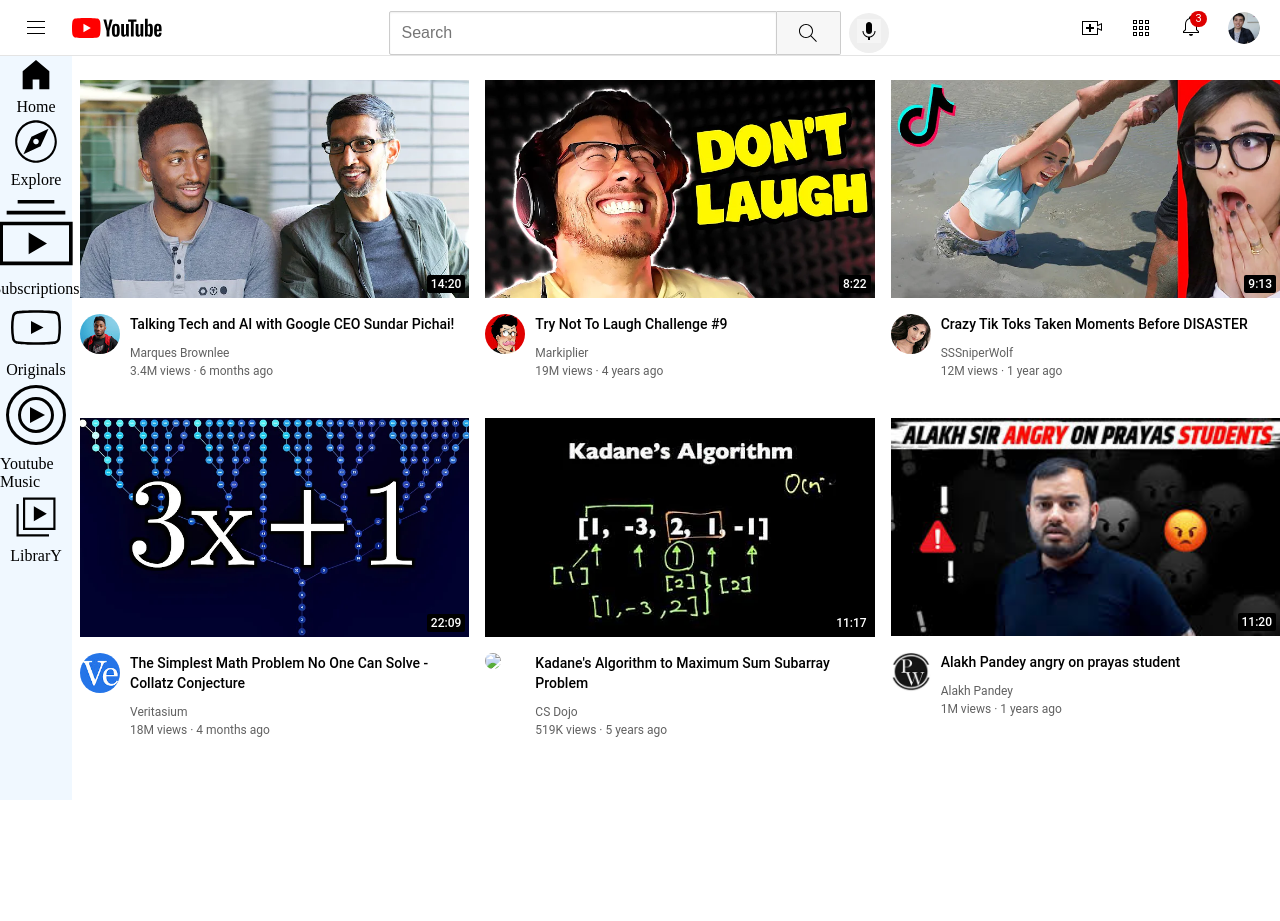
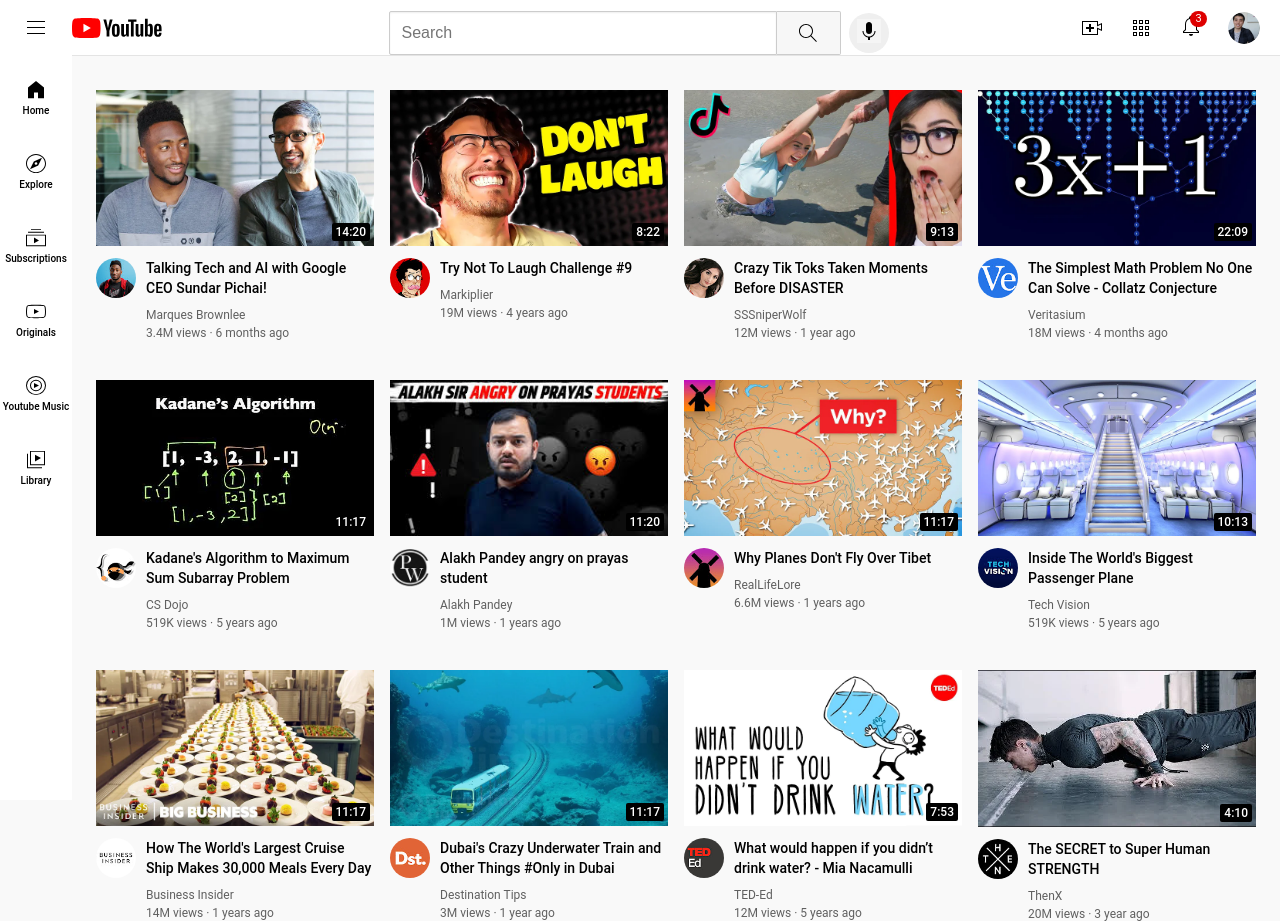
Before and after one commit to Naved994/WebDeveloper, a plain HTML site: page Youtube/youtube.html in a window 1280 px wide. Before the commit the page ends 800 px from the top, so only its background shows below. Drawn offline with Linux system fonts and the light colour scheme; a web font is replaced by a local one.

Commit message:
finishing the project

```diff
--- a/Youtube/youtube.css/general.css
+++ b/Youtube/youtube.css/general.css
@@ -5,6 +5,8 @@
   }
 body{
     margin:0;
-    padding-top:80px;
-    padding-left: 80px;
+    padding-top:90px;
+    padding-left: 96px;
+    padding-right: 24px;
+    background-color: rgb(249, 249, 249);
   }
--- a/Youtube/youtube.css/header.css
+++ b/Youtube/youtube.css/header.css
@@ -66,6 +66,24 @@
     display: flex;
     align-items: center;
     justify-content: center;
+
+    position: relative;
+  }
+  .tooltip{
+    position: absolute;
+    background-color: gray;
+    color: white;
+    padding-top: 4px;
+    padding-left: 8px;
+    padding-bottom: 4px;
+    padding-right: 8px;
+    border-radius: 2px;
+    font-size: 12px;
+    bottom: -30px;
+    opacity: 0;
+  }
+  .search:hover .tooltip{
+    opacity: 1;
   }
   .search-img{
     height: 24px;
--- a/Youtube/youtube.css/sidebar.css
+++ b/Youtube/youtube.css/sidebar.css
@@ -1,17 +1,29 @@
 .sidebar{
-    background-color:aliceblue;
     position: fixed;
     left: 0;
     bottom: 0;
     top: 55px;
     width: 72px;
-    display: flex;
-    flex-direction: column;
-    align-items: center;
+    background-color: white;
+    z-index: 200;
+   padding-top: 5px;
 }
 .side-link{
-
+    height: 74px;
+    flex-direction: column;
+    display: flex;
+    align-items: center;
+    justify-content: center;
+    align-items: center;
+    font-family: roboto,arial;
+    font-size: 10px;
+    cursor: pointer;
+    font-weight: 500;
+}
+.side-link:hover{
+    background-color: rgb(152, 154, 156);
 }
 .side-icon{
-
+    height: 23.99px;
+   margin-bottom: 4px;
 }
--- a/Youtube/youtube.css/video.css
+++ b/Youtube/youtube.css/video.css
@@ -6,7 +6,7 @@
       font-size: 14px;
       font-weight: 500;
       line-height: 20px;
-      margin-bottom: 12px;
+      margin-bottom: 10px;
   }
 .profile-picture{
 width: 40px;
@@ -14,7 +14,7 @@
 }
 .thumbnail-row{
   position: relative;
-margin-bottom: 12px;
+margin-bottom: 8px;
 }
 .video-stats,
 .video-author{
@@ -34,6 +34,22 @@
 column-gap: 16px ;
 row-gap: 40px;
 }
+@media (max-width:750px){
+  .video-grid{
+    grid-template-columns: 1fr 1fr;
+  }
+}
+@media (min-width:1000px) and (max-width:999px){
+  .video-grid{
+    grid-template-columns: 1fr 1fr 1fr ;
+  }
+}
+@media (min-width:1000px){
+  .video-grid{
+    grid-template-columns: 1fr 1fr 1fr 1fr;
+  }
+}
+
 .video-time{
   background-color: black;
   color: white;
--- a/Youtube/youtube.html
+++ b/Youtube/youtube.html
@@ -14,10 +14,11 @@
     <link rel="stylesheet" href="youtube.css/sidebar.css">
 </head>
 <body>
-  <div class="header">
+  <header class="header">
     <div class="left-section"><img class="hamburger-menu" src="icon/hamburger-menu.svg"><img class="youtube-logo" src="icon/youtube-logo.svg"></div>
     <div class="middle-section"> <input class="search-bar" input="text" placeholder="Search">
-      <button class="search"><img class="search-img" src="icon/search.svg"></button>
+      <button class="search"><img class="search-img" src="icon/search.svg">
+      <div class="tooltip">Search</div></button>
         <button class="voice-search-icon"><img class="voice-search-icon-img" src="icon/voice-search-icon.svg"></button>
     </div>
     <div class="right-section">
@@ -28,16 +29,18 @@
     <div class="notification-count">3</div></div>
 
 <img class="my-channel" src="Thumbnail/my-channel.jpeg"></div>
-  </div>
-<div class="sidebar">
+  </header>
+
+<nav class="sidebar">
   <div class="side-link"><img class="side-icon" src="sidebar/home.svg">Home</div>
   <div class="side-link"><img class="side-icon" src="sidebar/explore.svg">Explore</div>
   <div class="side-link"><img class="side-icon" src="sidebar/subscriptions.svg">Subscriptions</div>
   <div class="side-link"><img class="side-icon" src="sidebar/originals.svg">Originals</div>
   <div class="side-link"><img class="side-icon" src="sidebar/youtube-music.svg">Youtube Music</div>
-  <div class="side-link"><img class="side-icon" src="sidebar/library.svg">LibrarY</div>
-</div>
-    <div class="video-grid">  <div class="video-preview">
+  <div class="side-link"><img class="side-icon" src="sidebar/library.svg">Library</div>
+</nav>
+<main>
+  <section class="video-grid">  <div class="video-preview">
     <div class="thumbnail-row">
     <img class="thumbnail"
     src="Thumbnail/thumbnail-1.webp">
@@ -139,7 +142,7 @@
     <div class="video-info-grid">
     <div class="channel-picture">
     <img class="profile-picture"
-      src="Thumbnail\channel-5.jpeg">
+    src="Channel-pictures/channel-5.jpeg">
     </div>
     <div class="video-info">
     <p class="video-title">
@@ -177,6 +180,154 @@
     </p>
     </div>
     </div>
-    </div></div>
+  </div>
+  <div class="video-preview">
+    <div class="thumbnail-row">
+    <img class="thumbnail"
+    src="Thumbnail/thumbnail-7.webp">
+    <div class="video-time">11:17</div>
+    </div>
+    <div class="video-info-grid">
+    <div class="channel-picture">
+    <img class="profile-picture"
+    src="Thumbnail\channel-7.jpeg">
+    </div>
+    <div class="video-info">
+    <p class="video-title">
+
+Why Planes Don't Fly Over Tibet
+    </p>
+    <p class="video-author">
+      RealLifeLore
+    </p>
+    <p class="video-stats">
+    6.6M views &#183; 1 years ago
+    </p>
+    </div>
+    </div>
+  </div>
+  <div class="video-preview">
+    <div class="thumbnail-row">
+    <img class="thumbnail"
+    src="Thumbnail/thumbnail-8.webp">
+    <div class="video-time">10:13</div>
+    </div>
+    <div class="video-info-grid">
+    <div class="channel-picture">
+    <img class="profile-picture"
+    src="Thumbnail/channel-8.jpeg">
+    </div>
+    <div class="video-info">
+    <p class="video-title">
+
+      Inside The World's Biggest Passenger Plane
+    </p>
+    <p class="video-author">
+     Tech Vision
+    </p>
+    <p class="video-stats">
+    519K views &#183; 5 years ago
+    </p>
+    </div>
+    </div>
+  </div>
+  <div class="video-preview">
+    <div class="thumbnail-row">
+    <img class="thumbnail"
+    src="Thumbnail/thumbnail-10.webp">
+    <div class="video-time">11:17</div>
+    </div>
+    <div class="video-info-grid">
+    <div class="channel-picture">
+    <img class="profile-picture"
+    src="Thumbnail\channel-10.jpeg">
+    </div>
+    <div class="video-info">
+    <p class="video-title">
+      How The World's Largest Cruise Ship Makes 30,000 Meals Every Day
+    </p>
+    <p class="video-author">
+      Business Insider
+    </p>
+    <p class="video-stats">
+    14M views &#183; 1 years ago
+    </p>
+    </div>
+    </div>
+  </div>
+  <div class="video-preview">
+    <div class="thumbnail-row">
+    <img class="thumbnail"
+    src="Thumbnail/thumbnail-11.webp">
+    <div class="video-time">11:17</div>
+    </div>
+    <div class="video-info-grid">
+    <div class="channel-picture">
+    <img class="profile-picture"
+    src="Thumbnail\channel-11.jpeg">
+    </div>
+    <div class="video-info">
+    <p class="video-title">
+      Dubai's Crazy Underwater Train and Other Things #Only in Dubai
+    </p>
+    <p class="video-author">
+      Destination Tips
+    </p>
+    <p class="video-stats">
+      3M views · 1 year ago
+    </p>
+    </div>
+    </div>
+  </div>
+  <div class="video-preview">
+    <div class="thumbnail-row">
+    <img class="thumbnail"
+    src="Thumbnail/thumbnail-12.webp">
+    <div class="video-time">7:53</div>
+    </div>
+    <div class="video-info-grid">
+    <div class="channel-picture">
+    <img class="profile-picture"
+    src="Thumbnail\channel-12.jpeg">
+    </div>
+    <div class="video-info">
+    <p class="video-title">
+      What would happen if you didn’t drink water? - Mia Nacamulli
+    </p>
+    <p class="video-author">
+      TED-Ed
+    </p>
+    <p class="video-stats">
+      12M views · 5 years ago
+    </p>
+    </div>
+    </div>
+  </div>
+  <div class="video-preview">
+    <div class="thumbnail-row">
+    <img class="thumbnail"
+    src="Thumbnail/thumbnail-9.webp">
+    <div class="video-time">4:10</div>
+    </div>
+    <div class="video-info-grid">
+    <div class="channel-picture">
+    <img class="profile-picture"
+    src="Thumbnail\channel-9.jpeg">
+    </div>
+    <div class="video-info">
+    <p class="video-title">
+
+      The SECRET to Super Human STRENGTH
+    </p>
+    <p class="video-author">
+      ThenX
+    </p>
+    <p class="video-stats">
+      20M views · 3 year ago
+    </p>
+    </div>
+    </div>
+  </div></section>
+</main>
     </body>
 </html>
```
Also changed, not shown: Youtube/Thumbnail/channel-10.jpeg (added), Youtube/Thumbnail/channel-11.jpeg (added), Youtube/Thumbnail/channel-12.jpeg (added), Youtube/Thumbnail/channel-7.jpeg (added), Youtube/Thumbnail/channel-8.jpeg (added), Youtube/Thumbnail/channel-9.jpeg (added), Youtube/Thumbnail/thumbnail-10.webp (added), Youtube/Thumbnail/thumbnail-11.webp (added), Youtube/Thumbnail/thumbnail-12.webp (added), Youtube/Thumbnail/thumbnail-6 (1).webp (added), Youtube/Thumbnail/thumbnail-7.webp (added), Youtube/Thumbnail/thumbnail-8.webp (added), Youtube/Thumbnail/thumbnail-9.webp (added). Lines whose indentation alone changed are shown as unchanged.
